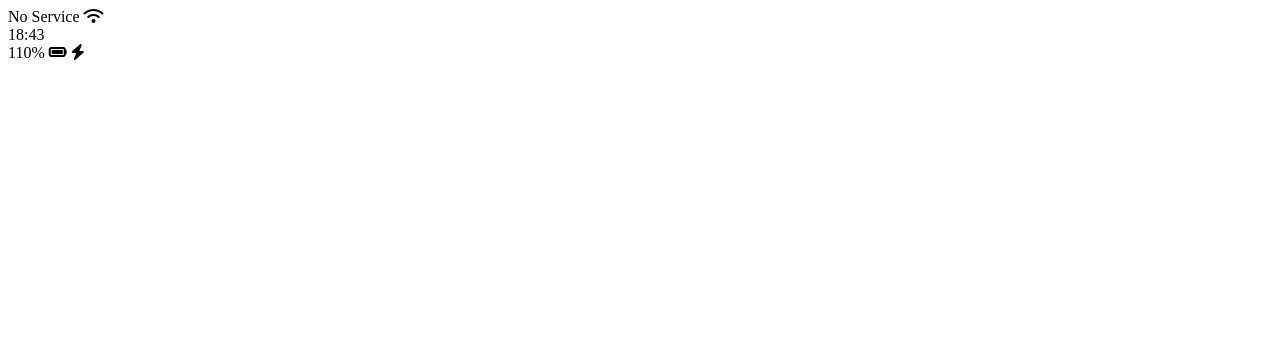
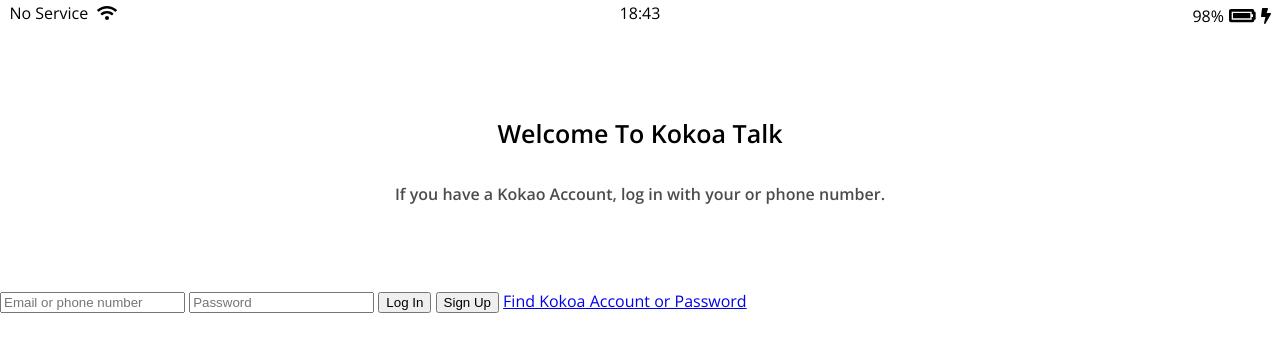
Before and after one commit to jihuikim45/practice, a plain HTML site: page index.html in a window 1280 px wide. Drawn offline with nearby package versions, Linux system fonts and the light colour scheme.

Commit message:
commit message

```diff
--- /dev/null
+++ b/css/reset.css
@@ -0,0 +1,129 @@
+/* http://meyerweb.com/eric/tools/css/reset/
+   v2.0 | 20110126
+   License: none (public domain)
+*/
+
+html,
+body,
+div,
+span,
+applet,
+object,
+iframe,
+h1,
+h2,
+h3,
+h4,
+h5,
+h6,
+p,
+blockquote,
+pre,
+a,
+abbr,
+acronym,
+address,
+big,
+cite,
+code,
+del,
+dfn,
+em,
+img,
+ins,
+kbd,
+q,
+s,
+samp,
+small,
+strike,
+strong,
+sub,
+sup,
+tt,
+var,
+b,
+u,
+i,
+center,
+dl,
+dt,
+dd,
+ol,
+ul,
+li,
+fieldset,
+form,
+label,
+legend,
+table,
+caption,
+tbody,
+tfoot,
+thead,
+tr,
+th,
+td,
+article,
+aside,
+canvas,
+details,
+embed,
+figure,
+figcaption,
+footer,
+header,
+hgroup,
+menu,
+nav,
+output,
+ruby,
+section,
+summary,
+time,
+mark,
+audio,
+video {
+  margin: 0;
+  padding: 0;
+  border: 0;
+  font-size: 100%;
+  font: inherit;
+  vertical-align: baseline;
+}
+/* HTML5 display-role reset for older browsers */
+article,
+aside,
+details,
+figcaption,
+figure,
+footer,
+header,
+hgroup,
+menu,
+nav,
+section {
+  display: block;
+}
+body {
+  line-height: 1;
+}
+ol,
+ul {
+  list-style: none;
+}
+blockquote,
+q {
+  quotes: none;
+}
+blockquote:before,
+blockquote:after,
+q:before,
+q:after {
+  content: "";
+  content: none;
+}
+table {
+  border-collapse: collapse;
+  border-spacing: 0;
+}
--- /dev/null
+++ b/css/status-bar.css
@@ -0,0 +1,28 @@
+.status-bar {
+  display: flex;
+  justify-content: center;
+  padding: 5px 3px;
+}
+
+.status-bar__column {
+  width: 33%;
+}
+
+.status-bar__column:first-child span {
+  margin-right: 5px;
+}
+
+.status-bar__column:nth-child(2) {
+  display: flex;
+  justify-content: center;
+}
+
+.status-bar__column:last-child {
+  display: flex;
+  justify-content: flex-end;
+  align-items: center;
+}
+
+.status-bar__column .fa-battery-full {
+  margin: 0px 5px;
+}
--- /dev/null
+++ b/css/styles.css
@@ -0,0 +1,24 @@
+@import url("https://fonts.googleapis.com/css2?family=Open+Sans:ital,wght@0,300..800;1,300..800&display=swap");
+@import url(reset.css);
+@import url(status-bar.css);
+body {
+  font-family: "Open Sans", serif;
+}
+
+.welcome-header {
+  margin: 90px 0px;
+  text-align: center;
+  display: flex;
+  flex-direction: column;
+  align-items: center;
+  font-weight: 600;
+}
+.welcome-header__title {
+  margin-bottom: 40px;
+  font-size: 25px;
+}
+
+.welcome-header__text {
+  width: 60%;
+  opacity: 0.7;
+}
--- a/index.html
+++ b/index.html
@@ -1,10 +1,10 @@
 <!DOCTYPE html>
 <html lang="en">
 <head>
-    <meta charset="UTF-8" />
-    <meta name="viewport" content="width=device-width, initial-scale=1.0" />
-    <title>Welcomo to Kokoa Talk</title>
-    <title>Welcome to Kokoa Clone</title>
+  <link rel="stylesheet" href="css/styles.css">
+  <meta charset="UTF-8">
+  <meta name="viewport" content="width=device-width, initial-scale=1.0">
+  <title>Welcome to Kokoa Talk</title>
 </head>
 <body>
   <div id="status-bar">
@@ -18,17 +18,32 @@
       <span>18:43</span>
     </div>
     <div class="status-bar__column">
-        <span>110%</span>
+      <span>98%</span>
       <!-- Battery Icon -->
       <!-- Lightning Icon -->
-        <i class="fas fa-battery-full"></i>
+      <i class="fas fa-battery-full fa-lg"></i>
       <i class="fas fa-bolt"></i>
     </div>
   </div>
 
+    <header class="welcome-header">
+      <h1 class="welcome-header__title">Welcome To Kokoa Talk</h1>
+      <p class="welcome-header__text">If you have a Kokao Account, log in with your or phone number.</p>
+    </header>
+
+    <form id="login-form">
+        <input type="text" placeholder="Email or phone number"/>
+        <input type="Password" placeholder="Password" />
+        <input type="submit" value="Log In" />
+        <input type="submit" value="Sign Up" />
+        <a href="#">Find Kokoa Account or Password</a>
+    </form>
+
+
   <script
-      src="https://kit.fontawesome.com/6478f529f2.js"
+    src="https://use.fontawesome.com/releases/v5.2.0/js/all.js"
     crossorigin="anonymous"
   ></script>
 </body>
+
 </html>
```
Also changed, not shown: 5 other files. Lines whose indentation alone changed are shown as unchanged.
